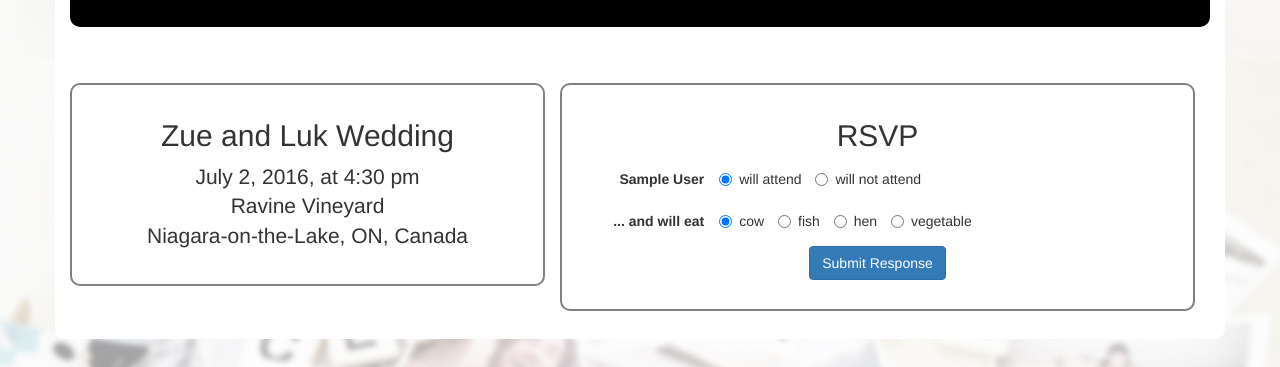
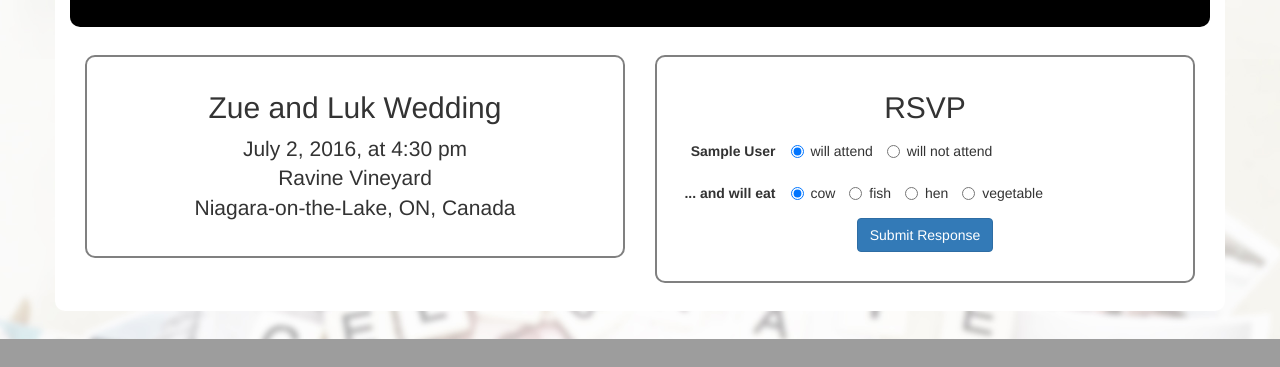
Before and after one commit to Gouldian0120/DjangoWedSite, a Django app: page /invite/1/ in a window 1280 px wide. Shown: the part 741-1108 px from the top of the page. After the commit the page ends 1080 px from the top, so only its background shows below. Run offline with Django 3.2, Linux system fonts and the light colour scheme; a user stored in the database is signed in; tables that the repository leaves empty hold one stand-in row (values such as "Sample post"); some libraries are stand-ins or nearby versions.

Commit message:
style tweaks

```diff
--- a/bigday/static/bigday/css/invitation.css
+++ b/bigday/static/bigday/css/invitation.css
@@ -19,14 +19,13 @@
     background-color: #000000;
     padding: 2em;
     margin-top: 2em;
-    margin-bottom: 2em;
     -webkit-border-radius: 10px;
     -moz-border-radius: 10px;
     border-radius: 10px;
     opacity: 1.0;
 }
 
-.invitation-details, #rsvp-form {
+#invitation-details, #rsvp-form {
     margin-top: 2em;
     padding: 1em;
     -webkit-border-radius: 10px;
--- a/guests/templates/guests/invitation.html
+++ b/guests/templates/guests/invitation.html
@@ -10,16 +10,18 @@
                 <iframe src="https://www.youtube.com/embed/J_AIs7_Yu5A" frameborder="0" allowfullscreen></iframe>
             </div>
         </section>
-        <div class="col-lg-5 col-sm-5 invitation-details text-center">
+        <section class="col-md-6 text-center">
+            <div id="invitation-details">
             <h2>Zue and Luk Wedding</h2>
             <p class="lead">
                 July 2, 2016, at 4:30 pm<br>
                 Ravine Vineyard<br>
                 Niagara-on-the-Lake, ON, Canada
             </p>
-        </div>
-        <div class="col-lg-7 col-sm-7">
-        <form id="rsvp-form" class="form-horizontal" method="post">
+            </div>
+        </section>
+        <section class="col-md-6">
+        <form id="invitation-details" class="form-horizontal" method="post">
             <h2 id="rsvp-header" class="text-center">RSVP</h2>
             <div class="clearfix"></div>
             {% csrf_token %}
@@ -52,7 +54,7 @@
                 </div>
             </div>
         </form>
-        </div>
+        </section>
     </div>
 {% endblock %}
 {% block page_js %}
```
